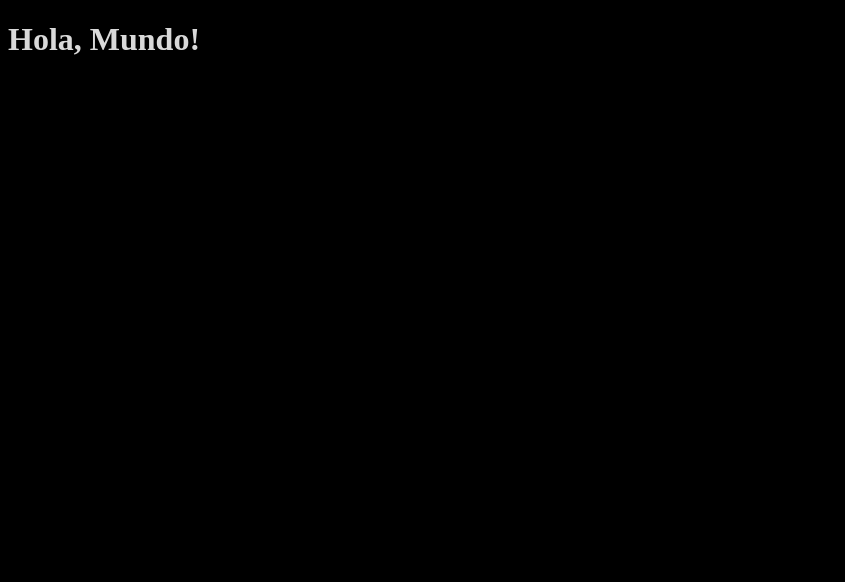
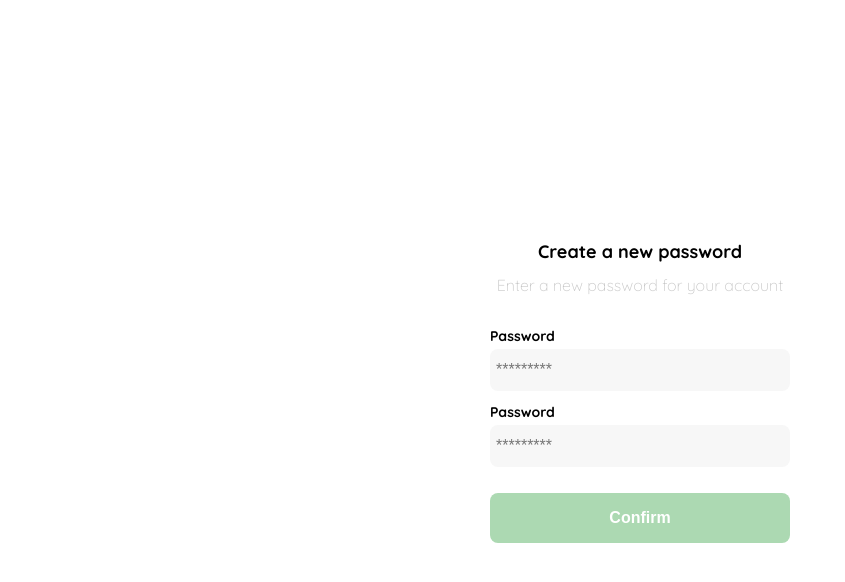
Before and after one commit to AdalZanabria/YardSale-React, a React app: page / in a window 1280 px wide. Shown: the top 582 px of the page, without its empty margins (0-845 px from the left). Built offline with nearby package versions, Linux system fonts and the light colour scheme.

Commit message:
Agregados containers de Layout y Login, modificada la configuración de estilos.

```diff
--- a/public/index.html
+++ b/public/index.html
@@ -4,6 +4,12 @@
         <meta charset="UTF-8" />
         <meta http-equiv="X-UA-Compatible" content="IE=edge" />
         <meta name="viewport" content="width=device-width, initial-scale=1.0" />
+        <link rel="preconnect" href="https://fonts.googleapis.com" />
+        <link rel="preconnect" href="https://fonts.gstatic.com" crossorigin />
+        <link
+            href="https://fonts.googleapis.com/css2?family=Quicksand:wght@300;500;700&display=swap"
+            rel="stylesheet"
+        />
         <title>YardSale</title>
     </head>
     <body>
--- a/src/components/App.jsx
+++ b/src/components/App.jsx
@@ -1,8 +1,14 @@
 import React from "react";
-import "../styles/global.scss";
+import Layout from "../containers/Layout";
+import Login from "../containers/Login";
+import "../styles/global.css";
 
 const App = () => {
-    return <h1>Hola, Mundo!</h1>;
+    return (
+        <Layout>
+            <Login />
+        </Layout>
+    );
 };
 
 export default App;
--- /dev/null
+++ b/src/containers/Layout.jsx
@@ -0,0 +1,7 @@
+import React from "react";
+
+const Layout = ({ children }) => {
+    return <div className="Layout">{children}</div>;
+};
+
+export default Layout;
--- /dev/null
+++ b/src/containers/Login.jsx
@@ -0,0 +1,47 @@
+import React from "react";
+import "../styles/Login.scss";
+
+const Login = () => {
+    return (
+        <div className="login">
+            <div className="form-container">
+                <img
+                    src="./logos/logo_yard_sale.svg"
+                    alt="logo"
+                    className="logo"
+                />
+                <h1 className="title">Create a new password</h1>
+                <p className="subtitle">
+                    Enter a new password for your account
+                </p>
+                <form action="/" className="form">
+                    <label for="password" className="label">
+                        Password
+                    </label>
+                    <input
+                        type="password"
+                        id="password"
+                        placeholder="*********"
+                        className="input input-password"
+                    />
+                    <label for="new-password" className="label">
+                        Password
+                    </label>
+                    <input
+                        type="password"
+                        id="new-password"
+                        placeholder="*********"
+                        className="input input-password"
+                    />
+                    <input
+                        type="submit"
+                        value="Confirm"
+                        className="primary-button login-button"
+                    />
+                </form>
+            </div>
+        </div>
+    );
+};
+
+export default Login;
--- /dev/null
+++ b/src/styles/Login.scss
@@ -0,0 +1,70 @@
+@import "vars";
+
+.login {
+    width: 100%;
+    height: 100vh;
+    display: grid;
+    place-items: center;
+}
+.form-container {
+    display: grid;
+    grid-template-rows: auto 1fr auto;
+    width: 300px;
+}
+.logo {
+    width: 150px;
+    margin-bottom: 48px;
+    justify-self: center;
+    display: none;
+}
+.title {
+    font-size: var(--lg);
+    margin-bottom: 12px;
+    text-align: center;
+}
+.subtitle {
+    color: var(--very-light-pink);
+    font-size: var(--md);
+    font-weight: 300;
+    margin-top: 0;
+    margin-bottom: 32px;
+    text-align: center;
+}
+.form {
+    display: flex;
+    flex-direction: column;
+}
+.label {
+    font-size: var(--sm);
+    font-weight: bold;
+    margin-bottom: 4px;
+}
+.input {
+    background-color: var(--text-input-field);
+    border: none;
+    border-radius: 8px;
+    height: 30px;
+    font-size: var(--md);
+    padding: 6px;
+    margin-bottom: 12px;
+}
+.primary-button {
+    background-color: var(--hospital-green);
+    border-radius: 8px;
+    border: none;
+    color: var(--white);
+    width: 100%;
+    cursor: pointer;
+    font-size: var(--md);
+    font-weight: bold;
+    height: 50px;
+}
+.login-button {
+    margin-top: 14px;
+    margin-bottom: 30px;
+}
+@media (max-width: 640px) {
+    .logo {
+        display: block;
+    }
+}
--- /dev/null
+++ b/src/styles/_vars.scss
@@ -0,0 +1,10 @@
+:root {
+    --white: #ffffff;
+    --black: #000000;
+    --very-light-pink: #c7c7c7;
+    --text-input-field: #f7f7f7;
+    --hospital-green: #acd9b2;
+    --sm: 14px;
+    --md: 16px;
+    --lg: 18px;
+}
--- /dev/null
+++ b/src/styles/global.css
@@ -0,0 +1,4 @@
+body {
+    margin: 0;
+    font-family: "Quicksand", sans-serif;
+}
--- a/src/styles/global.scss
+++ /dev/null
@@ -1,7 +0,0 @@
-$base-color: #000000;
-$color: rgba(white, 0.85);
-
-body {
-    background-color: $base-color;
-    color: $color;
-}
--- a/webpack.config.js
+++ b/webpack.config.js
@@ -28,7 +28,7 @@
                 },
             },
             {
-                test: /\.s[ac]ss$/i,
+                test: /\.(css|scss)$/,
                 use: ["style-loader", "css-loader", "sass-loader"],
             },
         ],
```
